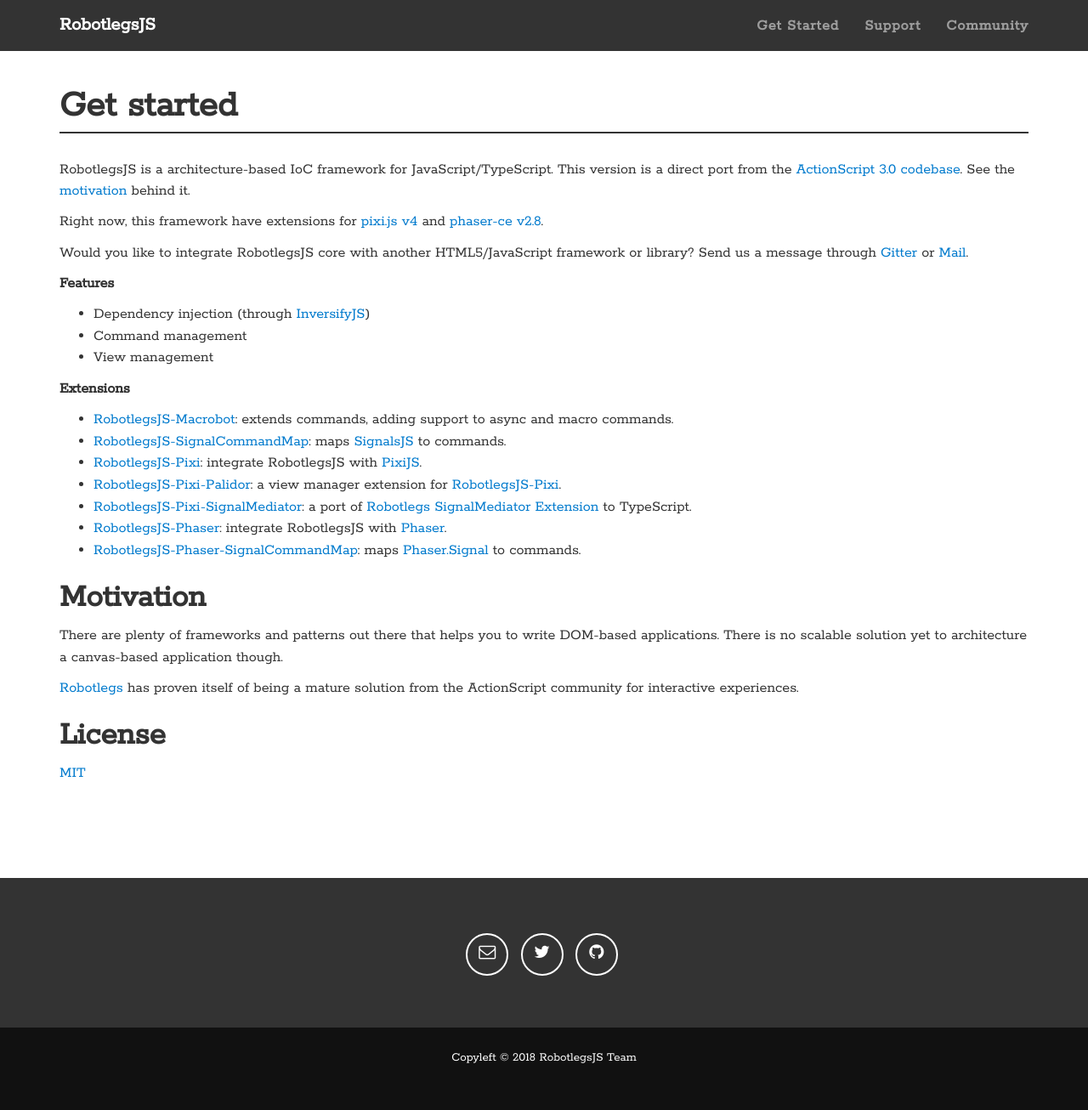
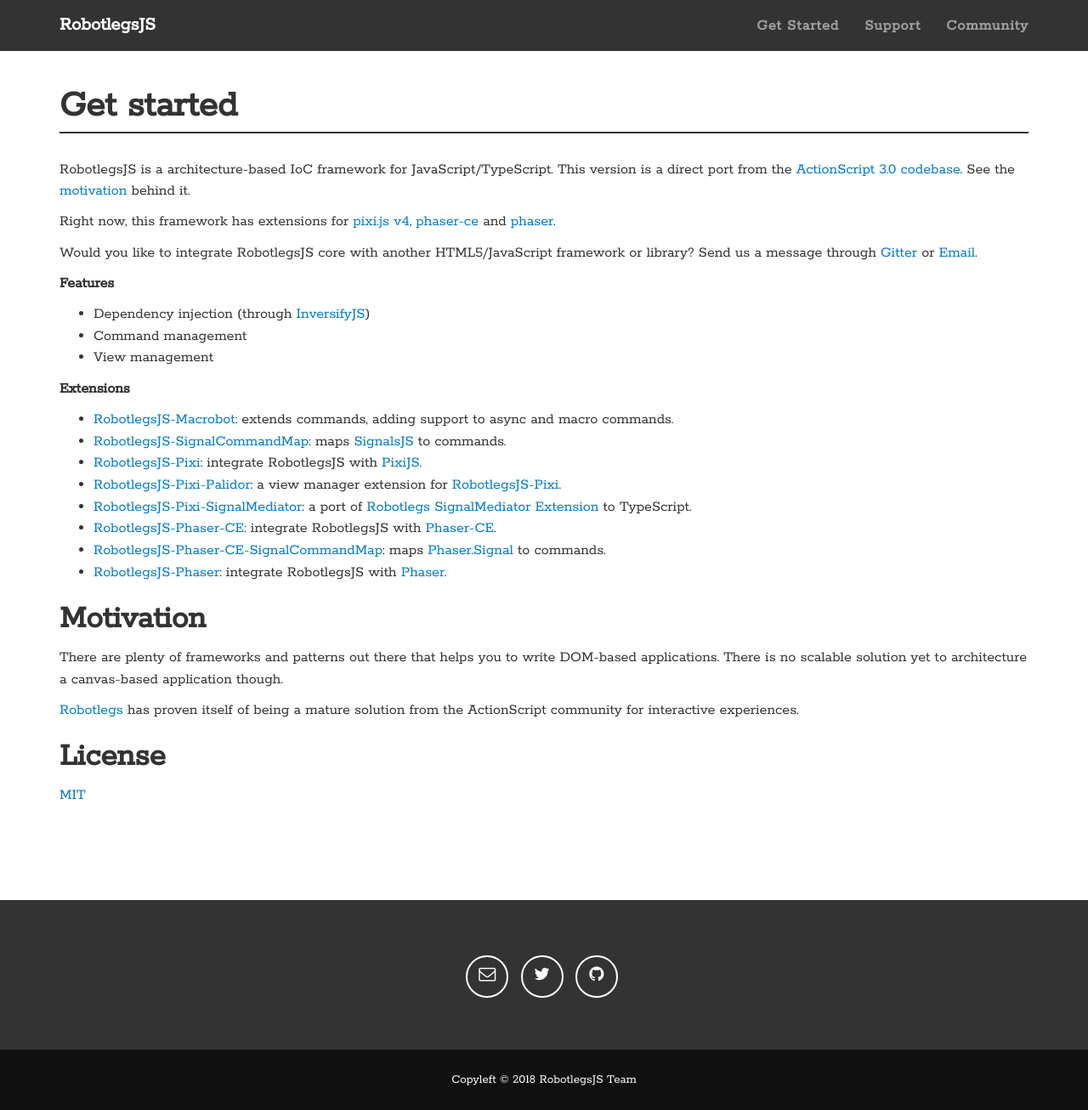
Before and after one commit to RobotlegsJS/robotlegsjs.github.io, a Jekyll site: the page built from pages/getstarted.md, in a window 1280 px wide and 1306 px high. Shown: the whole window at 85% size. Built offline with Jekyll 4.4.1, drawn with Linux system fonts in a browser that asks for light colours.

Commit message:
update reference to plugins

```diff
--- a/pages/getstarted.md
+++ b/pages/getstarted.md
@@ -8,10 +8,10 @@
 version is a direct port from the [ActionScript 3.0 codebase](https://github.com/robotlegs/robotlegs-framework).
 See the [motivation](#motivation) behind it.
 
-Right now, this framework have extensions for [pixi.js v4](http://www.pixijs.com) and
-[phaser-ce v2.8](http://phaser.io).
+Right now, this framework has extensions for [pixi.js v4](https://github.com/pixijs/pixi.js),
+[phaser-ce](https://github.com/photonstorm/phaser-ce) and [phaser](https://github.com/photonstorm/phaser).
 
-Would you like to integrate RobotlegsJS core with another HTML5/JavaScript framework or library? Send us a message through [Gitter](https://gitter.im/RobotlegsJS/RobotlegsJS) or [Mail](mailto:contact@robotlegsjs.io).
+Would you like to integrate RobotlegsJS core with another HTML5/JavaScript framework or library? Send us a message through [Gitter](https://gitter.im/RobotlegsJS/RobotlegsJS) or [Email](mailto:contact@robotlegsjs.io).
 
 **Features**
 
@@ -23,11 +23,12 @@
 
 - [RobotlegsJS-Macrobot](https://github.com/RobotlegsJS/RobotlegsJS-Macrobot): extends commands, adding support to async and macro commands.
 - [RobotlegsJS-SignalCommandMap](https://github.com/RobotlegsJS/RobotlegsJS-SignalCommandMap): maps [SignalsJS](https://github.com/RobotlegsJS/SignalsJS) to commands.
-- [RobotlegsJS-Pixi](https://github.com/RobotlegsJS/RobotlegsJS-Pixi): integrate RobotlegsJS with [PixiJS](http://www.pixijs.com).
+- [RobotlegsJS-Pixi](https://github.com/RobotlegsJS/RobotlegsJS-Pixi): integrate RobotlegsJS with [PixiJS](https://github.com/pixijs/pixi.js).
 - [RobotlegsJS-Pixi-Palidor](https://github.com/RobotlegsJS/RobotlegsJS-Pixi-Palidor): a view manager extension for [RobotlegsJS-Pixi](https://github.com/RobotlegsJS/RobotlegsJS-Pixi).
 - [RobotlegsJS-Pixi-SignalMediator](https://github.com/RobotlegsJS/RobotlegsJS-Pixi-SignalMediator): a port of [Robotlegs SignalMediator Extension](https://github.com/MrDodson/robotlegs-extensions-SignalMediator) to TypeScript.
-- [RobotlegsJS-Phaser](https://github.com/RobotlegsJS/RobotlegsJS-Phaser): integrate RobotlegsJS with [Phaser](http://phaser.io).
-- [RobotlegsJS-Phaser-SignalCommandMap](https://github.com/RobotlegsJS/RobotlegsJS-Phaser-SignalCommandMap): maps [Phaser.Signal](https://photonstorm.github.io/phaser-ce/Phaser.Signal.html) to commands.
+- [RobotlegsJS-Phaser-CE](https://github.com/RobotlegsJS/RobotlegsJS-Phaser-CE): integrate RobotlegsJS with [Phaser-CE](https://github.com/photonstorm/phaser-ce).
+- [RobotlegsJS-Phaser-CE-SignalCommandMap](https://github.com/RobotlegsJS/RobotlegsJS-Phaser-CE-SignalCommandMap): maps [Phaser.Signal](https://photonstorm.github.io/phaser-ce/Phaser.Signal.html) to commands.
+- [RobotlegsJS-Phaser](https://github.com/RobotlegsJS/RobotlegsJS-Phaser): integrate RobotlegsJS with [Phaser](https://github.com/photonstorm/phaser).
 
 Motivation
 ===
@@ -36,7 +37,7 @@
 DOM-based applications. There is no scalable solution yet to architecture a
 canvas-based application though.
 
-[Robotlegs](http://www.robotlegs.org) has proven itself of being a mature solution from the ActionScript
+[Robotlegs](https://github.com/robotlegs/robotlegs-framework) has proven itself of being a mature solution from the ActionScript
 community for interactive experiences.
 
 License
```
Also changed, not shown: pages/support.md (+12 -6 lines).
